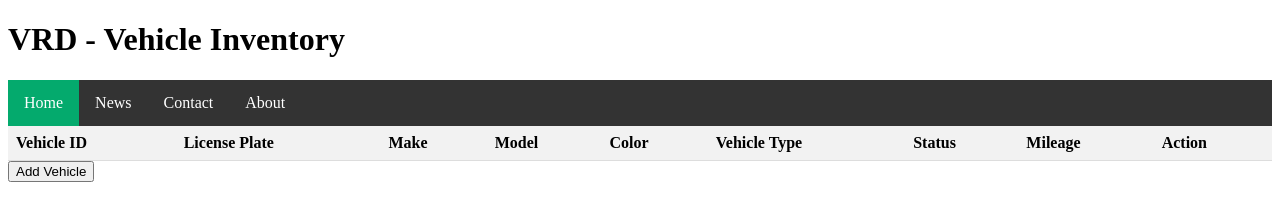
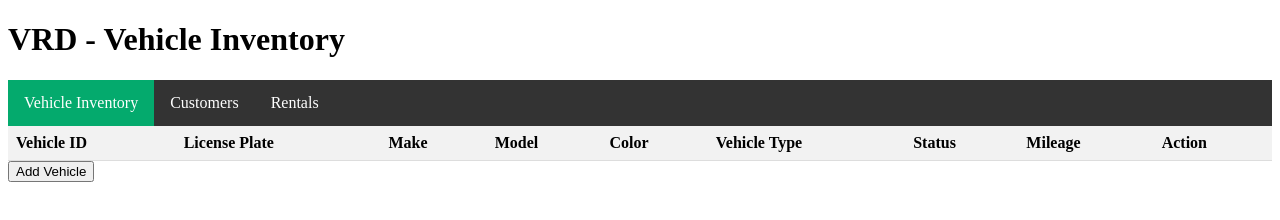
Before and after one commit to cc7177/db_principles, a website: page index.html in a window 1280 px wide. Drawn offline with Linux system fonts and the light colour scheme; no server answers.

Commit message:
Update index.html

```diff
--- a/index.html
+++ b/index.html
@@ -54,10 +54,9 @@ li a:hover:not(.active) {
 </head>
 <body>
     <ul>
-  <li><a class="active" href="#home">Home</a></li>
-  <li><a href="#news">News</a></li>
-  <li><a href="#contact">Contact</a></li>
-  <li><a href="#about">About</a></li>
+  <li><a class="active" href="/">Vehicle Inventory</a></li>
+  <li><a href="#news">Customers</a></li>
+  <li><a href="#contact">Rentals</a></li>
 </ul>
     <table id="rentalTable">
         <thead id="">
```
